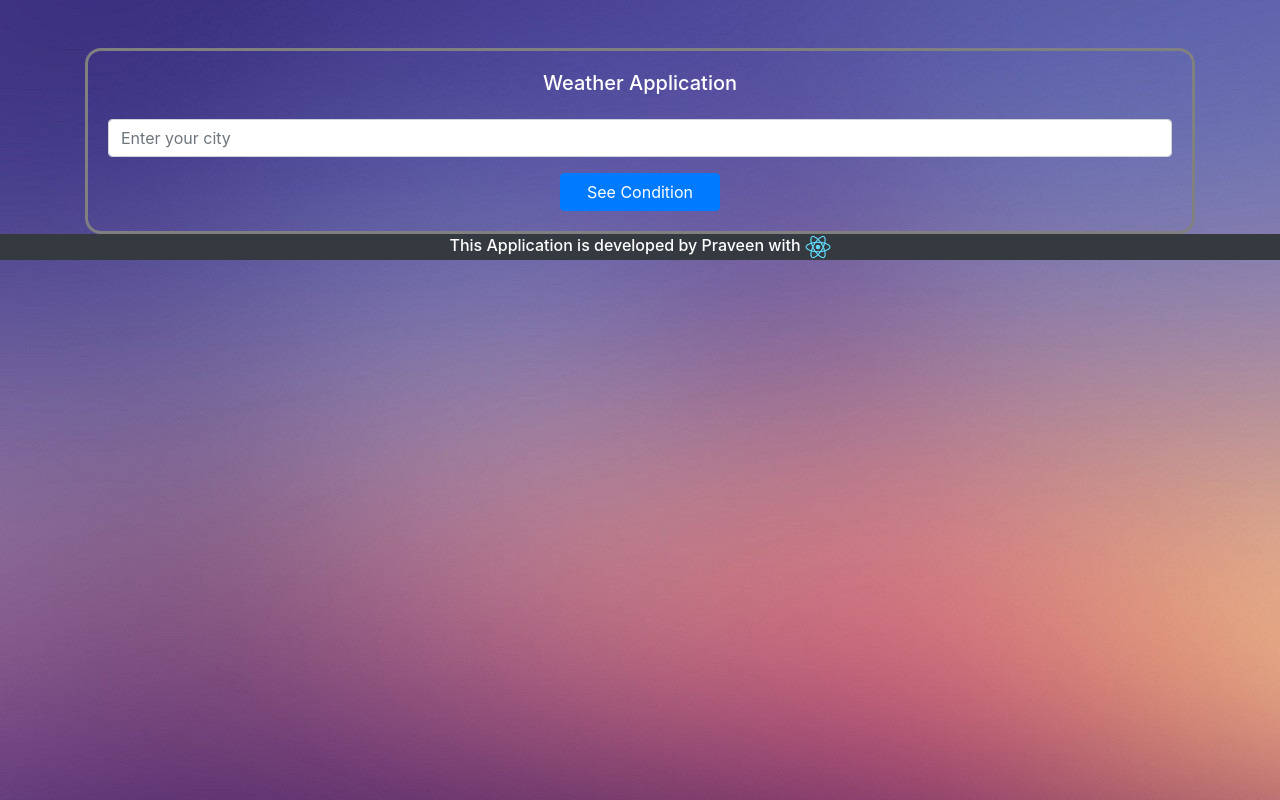
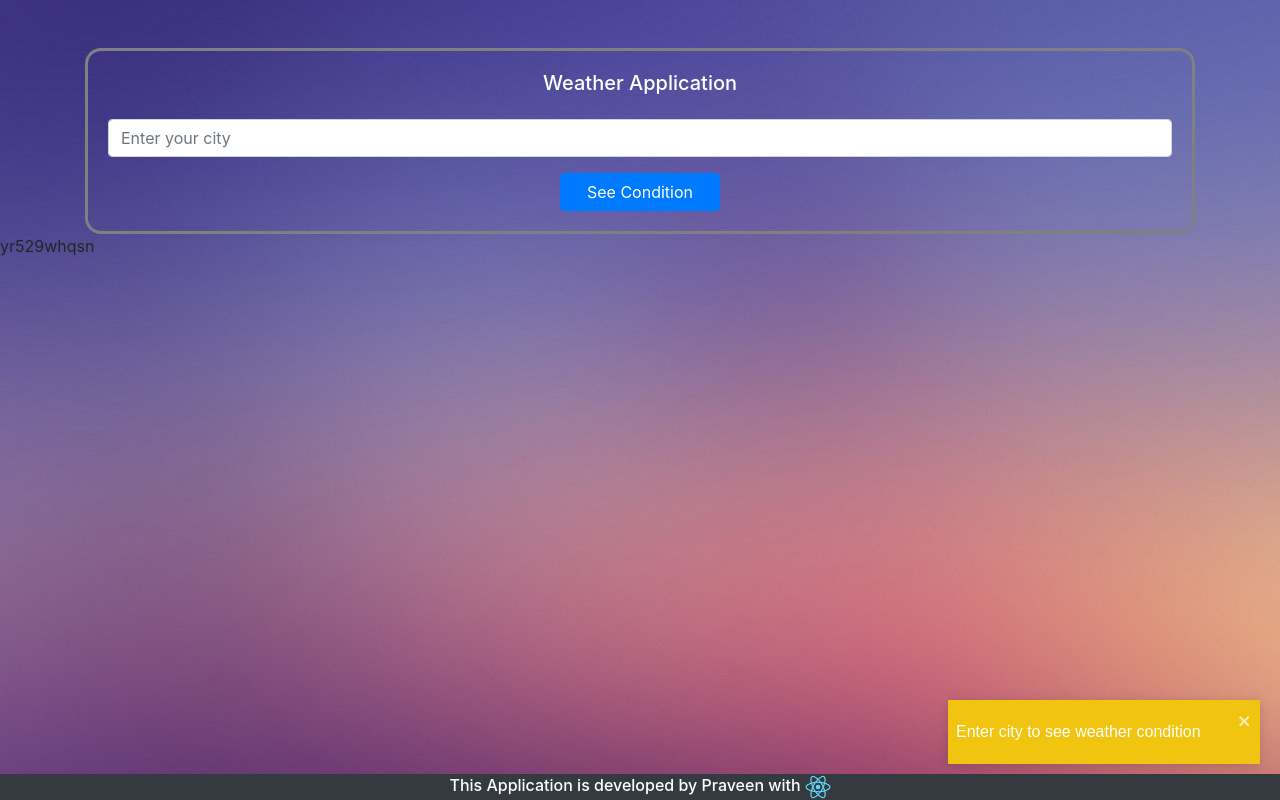
Before and after one commit to praveen12math/mobileWeather-Application, a React (Create React App) app: page / in a window 1280 px wide. Built offline with nearby package versions, Linux system fonts and the light colour scheme; the HTML template or start-up script is replaced by a standard one.

Commit message:
fix some issue

```diff
--- a/src/Hero.js
+++ b/src/Hero.js
@@ -1,13 +1,11 @@
-import React, { useState, useEffect } from "react";
+import React, { useState } from "react";
 import Api from "./Api";
-import { Container, Card, CardBody, Row, Col, Input, Button } from "reactstrap"
+import { Container, Card, CardBody, Row, Input, Button } from "reactstrap"
 import { toast, ToastContainer } from "react-toastify"
 import 'react-toastify/dist/ReactToastify.css'
 
 const Hero = () => {
-  var mylong = "",
-    mylat = "",
-    locationError = true;
+
 
   // if (navigator.geolocation) {
   //   navigator.geolocation.getCurrentPosition(showPosition);
@@ -53,7 +51,7 @@ const Hero = () => {
   console.log(locationKey);
 
   return <>
-    <ToastContainer position="bottom-right" />
+
     {locationKey ? <Api locationKey={locationKey} /> : <Container>
       <Card className="bg-transparent text-white mt-5" style={{ border: "3px solid grey", borderRadius: "1rem" }}>
         <CardBody>
@@ -72,7 +70,9 @@ const Hero = () => {
         </CardBody>
       </Card>
     </Container>}
-    <h6 className="text-center text-white bg-dark">This Application is developed by Praveen with <img src="logo192.png" alt="" className="developerIcon" /></h6>
+    <h6 className="text-center text-white bg-dark fixed-bottom mb-0">This Application is developed by Praveen with <img src="logo192.png" alt="" className="developerIcon" /></h6>
+    <ToastContainer position="bottom-right" />
+    {toast("Enter city to see weather condition", { type: "warning" })}
   </>;
 };
 
```
